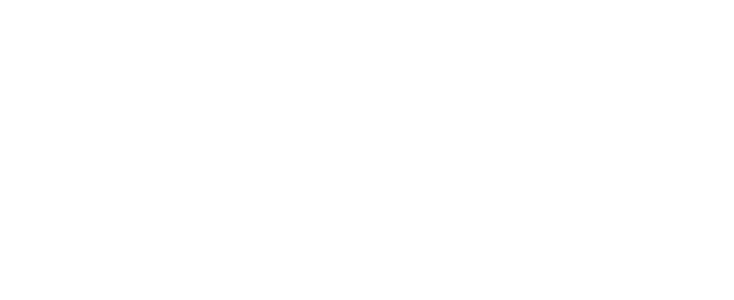
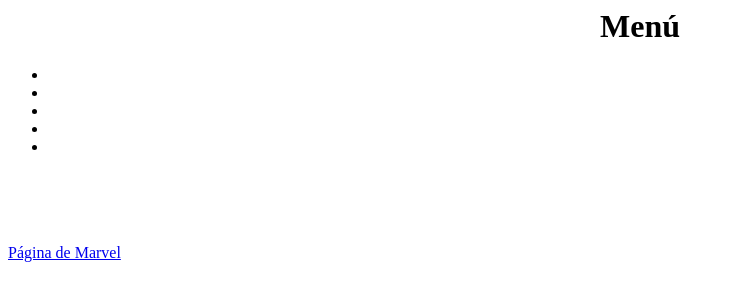
Before and after one commit to Santwach/Frames, a plain HTML site: page index.html in a window 1280 px wide. Shown: the whole page, without its empty margins (0-734 px from the left). Drawn offline with Linux system fonts and the light colour scheme.

Commit message:
Update index.html

```diff
--- a/index.html
+++ b/index.html
@@ -1,10 +1,24 @@
 <html>
 <head>
-<title>Frames</title>
+<title>Menu</title>
 </head>
 <body>
 
+<h1><center>Menú</h1>
+<ul>
+<li><a href="Rojo.html" target="Principal"></a></li>
+<li><a href="Amarillo.html" target="Principal"></a></li>
+<li><a href="Naranja.html" target="Principal"></a></li>
+<li><a href="Rosa.html" target="Principal"></a></li>
+<li><a href="Verde.html" target="Principal"></a></li>
 
+
+</ul>
+
+<br><br><br><br>
+<a href="https://www.marvel.com" target="Principal">Página de Marvel</a>
+
+</center>
 
 </body>
 </html>
```
